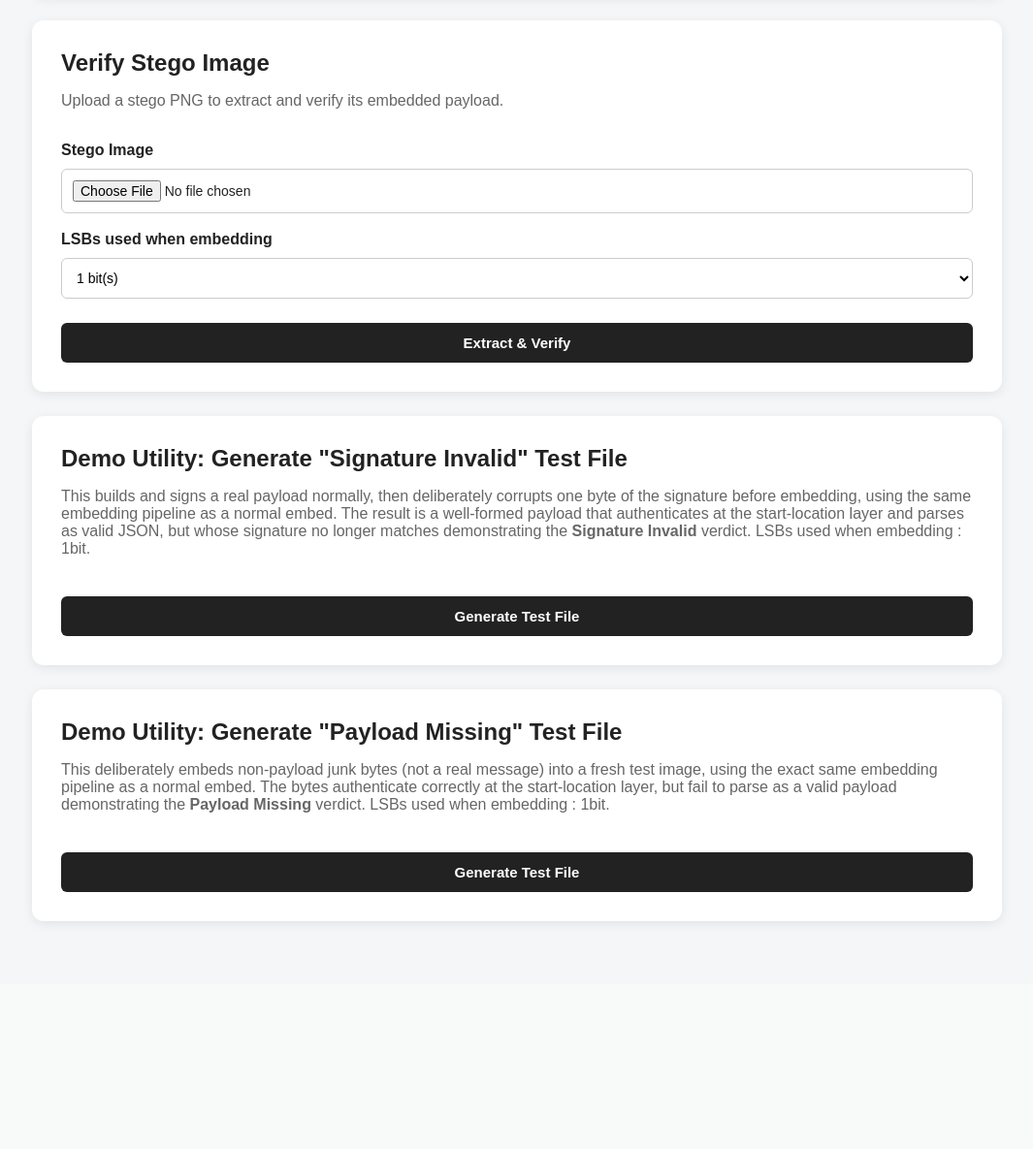
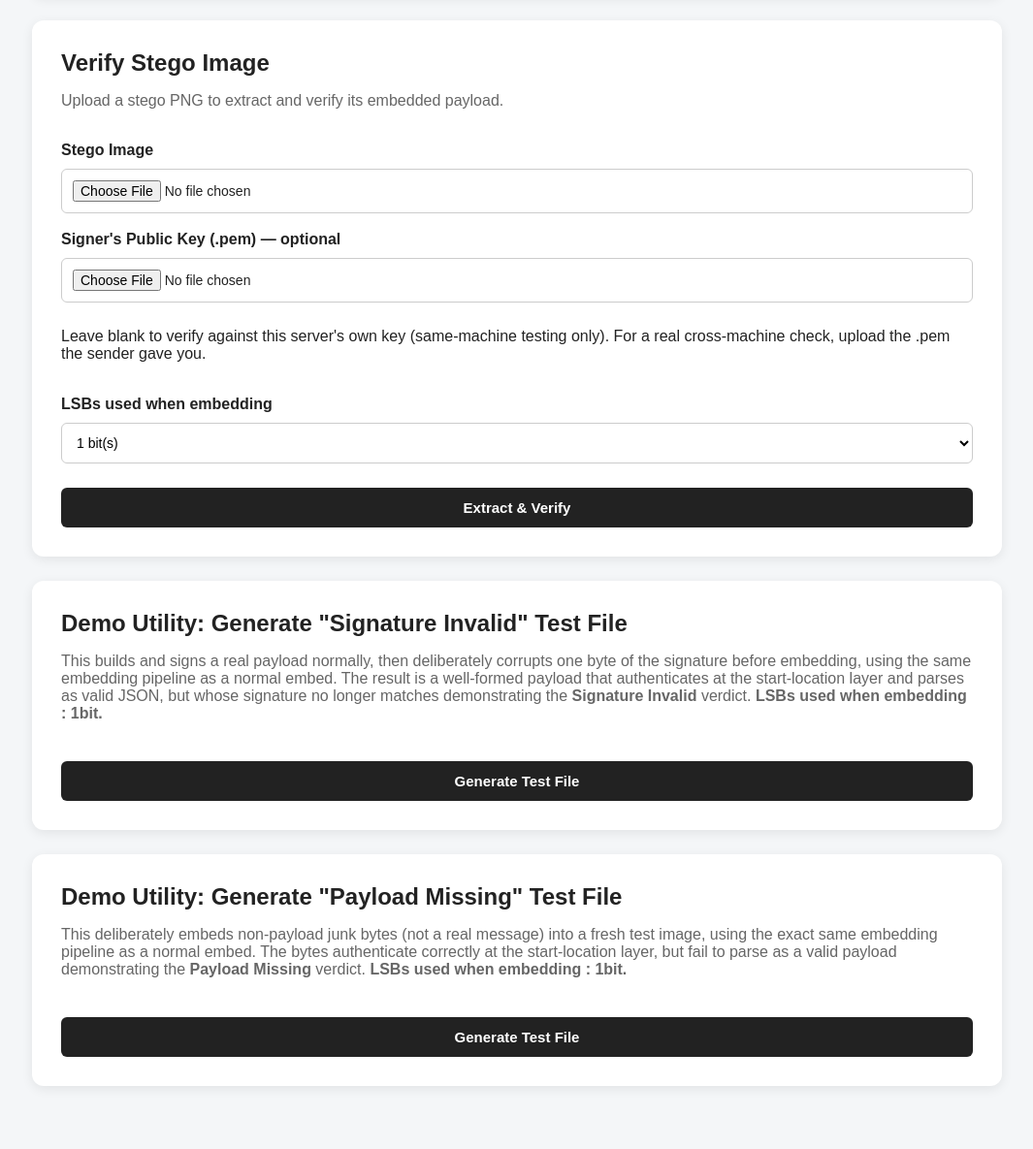
Before and after one commit to JolieNgai/INF2005-ACW1, a Flask app: page /image in a window 1280 px wide. Shown: the part 678-1863 px from the top of the page at 97% size, without its empty margins (107-1172 px from the left). Before the commit the page ends 1632 px from the top, so only its background shows below. Run offline with Flask 3, Linux system fonts and the light colour scheme.

Commit message:
Added public key download in embed and input in verify

```diff
--- a/app/routes.py
+++ b/app/routes.py
@@ -170,11 +170,22 @@ def embed():
         bits=bits,
         capacity_msg=msg,
     )
-
+@bp.route('/public-key')
+def get_public_key():
+    """
+    Serves this instance's public key as a downloadable .pem file.
+    Public keys are meant to be shared openly.
+    """
+    return send_from_directory(
+        KEY_FOLDER, 'public_key.pem',
+        as_attachment=True,
+        download_name='public_key.pem',
+    )
 
 @bp.route('/verify', methods=['POST'])
 def verify():
     file = request.files.get('stego_image')
+    pubkey_file = request.files.get('signer_public_key')  # optional upload
 
     ok, err = validate_upload(file, ('.png',))
     if not ok:
@@ -193,21 +204,40 @@ def verify():
     except Exception:
         return render_template('image_stego.html', error="Invalid or corrupted PNG image", bits=bits), 400
 
+    # Determine which public key to verify against.
+    # If the verifier uploaded a signer's public key, use that (this is the
+    # cross-machine case: Party B trusts a specific key they received from
+    # Party A, not whatever key happens to be on B's own server).
+    # Otherwise fall back to this instance's own key, for same-machine testing.
+    if pubkey_file and pubkey_file.filename:
+        try:
+            from cryptography.hazmat.primitives import serialization
+            verifying_key = serialization.load_pem_public_key(pubkey_file.read())
+        except Exception:
+            return render_template(
+                'image_stego.html',
+                error="Uploaded public key file is invalid or corrupted",
+                bits=bits,
+            ), 400
+    else:
+        verifying_key = PUBLIC_KEY
+
     verdict, payload = run_verification(
         stego_path=verify_path,
         key=SECRET_KEY_PHRASE,
         bits=bits,
-        public_key=PUBLIC_KEY,
+        public_key=verifying_key,
         unpack_payload_fn=unpack_payload,
         extract_payload_fn=extract_payload,
     )
 
     return render_template(
         'image_stego.html',
-        verdict=verdict.value,   # .value gives the display string, e.g. "Authentic"
+        verdict=verdict.value,
         extracted_payload=payload,
         bits=bits,
         verified_filename=file.filename,
+        used_own_key=(not (pubkey_file and pubkey_file.filename)),
     )
 
 
--- a/app/templates/image_stego.html
+++ b/app/templates/image_stego.html
@@ -93,9 +93,20 @@
                 Download Stego Image
             </a>
 
+            <a
+                class="download-link"
+                href="/public-key"
+                download
+            >
+                Download My Public Key
+            </a>
+
             <p class="note">
                 Embedded using {{ bits }} bit(s) per channel.
-                Upload the downloaded stego image below to verify it independently.
+                Send both files to the verifier. They need your public key to confirm
+                the signature is really yours, not to keep it secret.
+                Upload the downloaded stego image (and this public key, if verifying
+                on a different machine) below to verify it independently.
             </p>
 
         </div>
@@ -121,6 +132,18 @@
                 required
             >
 
+            <label for="signer_public_key">Signer's Public Key (.pem) — optional</label>
+            <input
+                type="file"
+                id="signer_public_key"
+                name="signer_public_key"
+                accept=".pem"
+            >
+            <p class="hint">
+                Leave blank to verify against this server's own key (same-machine testing only).
+                For a real cross-machine check, upload the .pem the sender gave you.
+            </p>
+
             <label for="verify_bits">LSBs used when embedding</label>
             <select id="verify_bits" name="bits_per_channel">
                 {% for i in range(1, 9) %}
@@ -139,6 +162,13 @@
             <p><strong>File checked:</strong> {{ verified_filename }}</p>
             {% endif %}
             <p><strong>Verdict:</strong> {{ verdict }}</p>
+            <p><strong>Key used:</strong>
+                {% if used_own_key %}
+                This server's own public key (same-machine test)
+                {% else %}
+                Uploaded signer public key
+                {% endif %}
+            </p>
 
             {% if extracted_payload %}
             <h4>Extracted Payload</h4>
@@ -160,7 +190,7 @@
             pipeline as a normal embed. The result is a well-formed payload that
             authenticates at the start-location layer and parses as valid JSON, but
             whose signature no longer matches demonstrating the
-            <strong>Signature Invalid</strong> verdict. LSBs used when embedding : 1bit.
+            <strong>Signature Invalid</strong> verdict. <strong>LSBs used when embedding : 1bit.</strong>
         </p>
         <form action="/generate-signature-invalid-test" method="post">
             <button type="submit">Generate Test File</button>
@@ -186,7 +216,7 @@
             fresh test image, using the exact same embedding pipeline as a normal embed.
             The bytes authenticate correctly at the start-location layer, but fail to
             parse as a valid payload demonstrating the <strong>Payload Missing</strong>
-            verdict. LSBs used when embedding : 1bit.
+            verdict. <strong>LSBs used when embedding : 1bit.</strong>
         </p>
         <form action="/generate-payload-missing-test" method="post">
             <button type="submit">Generate Test File</button>
```
